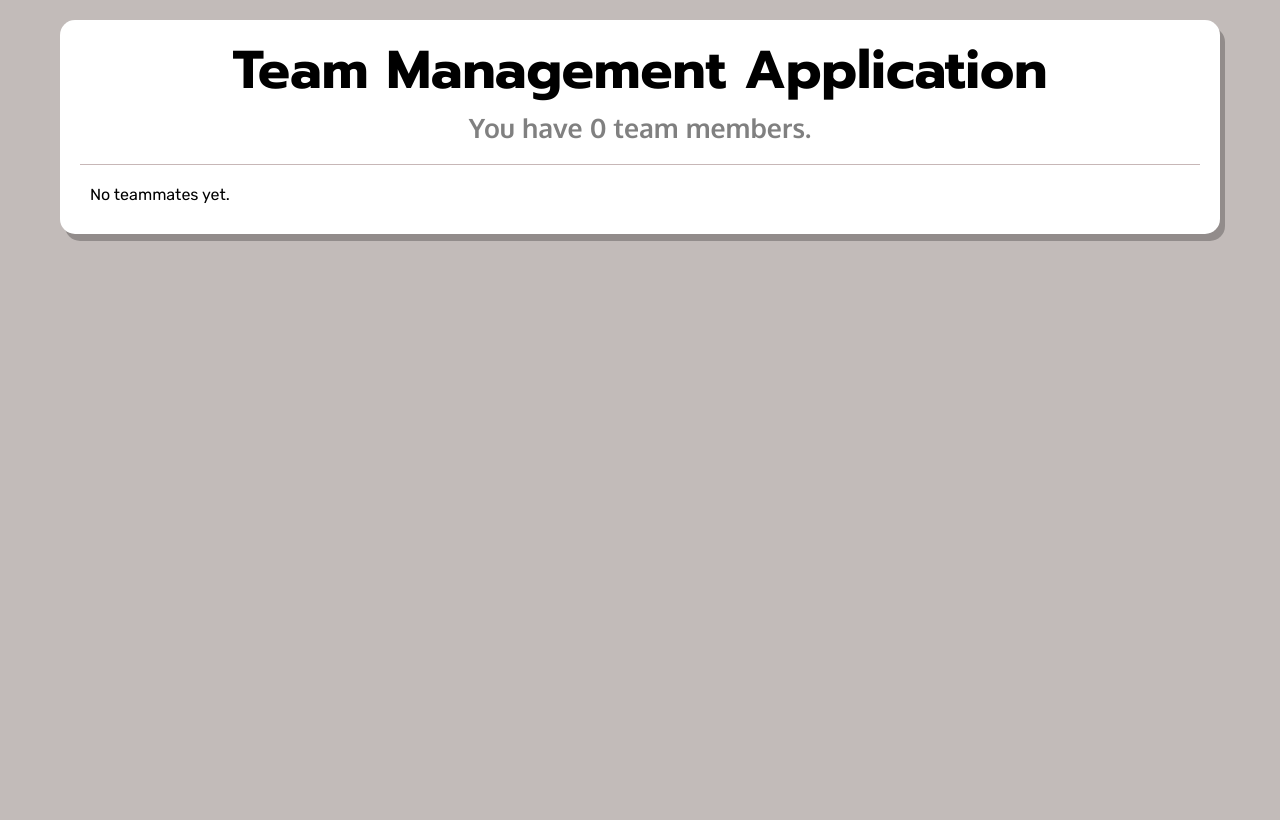
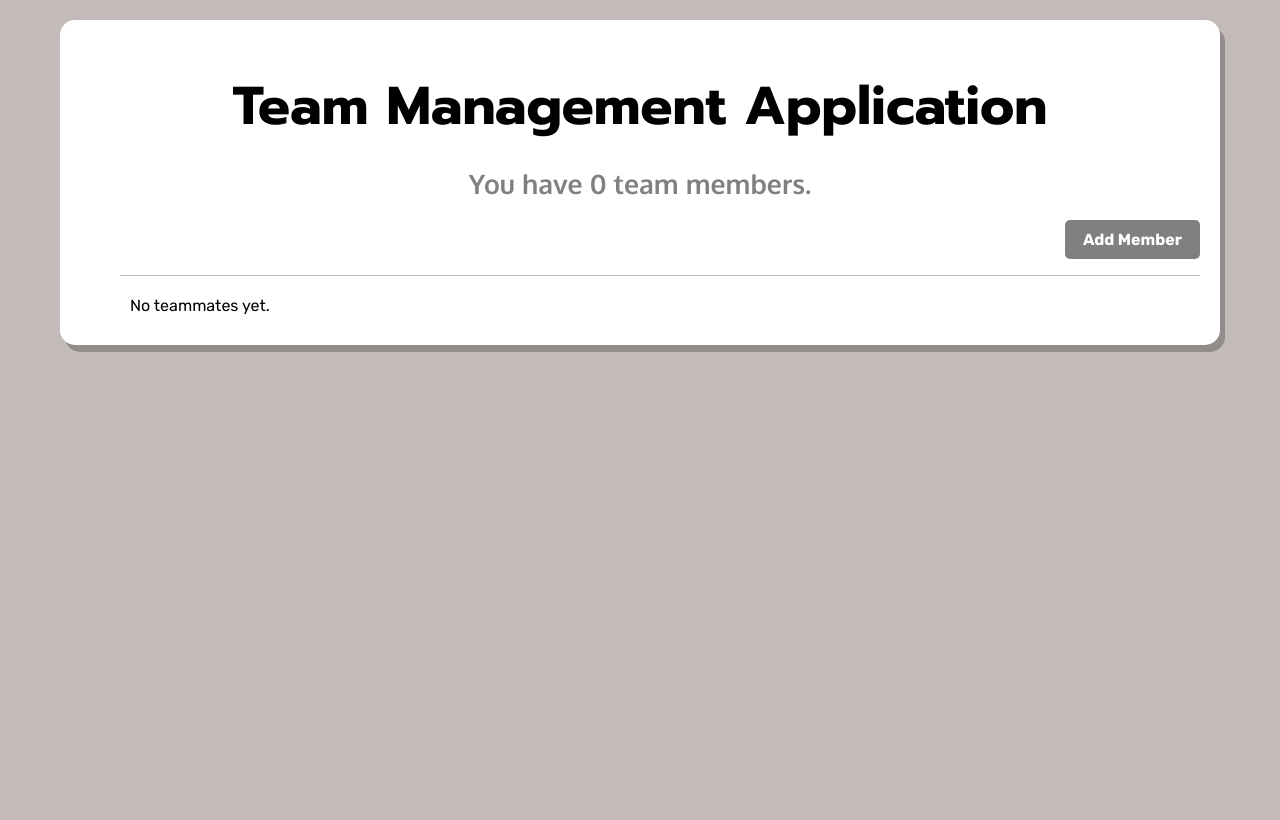
Before and after one commit to tylerlam1/team-management, a Django app: page / in a window 1280 px wide. After the commit the page ends 352 px from the top, so only its background shows below. Run offline with Django 4.2, Linux system fonts and the light colour scheme; data that the repository does not hold is empty.

Commit message:
feat: Add member button

```diff
--- a/manager/static/style.css
+++ b/manager/static/style.css
@@ -1,23 +1,10 @@
 /* Oxygen, Prompt, Roboto, Rubik, Arvo */
 @import url("https://fonts.googleapis.com/css2?family=Arvo:ital,wght@0,400;0,700;1,400;1,700&family=Oxygen:wght@300;400;700&family=Prompt:ital,wght@0,100;0,200;0,300;0,400;0,500;0,600;0,700;0,800;0,900;1,100;1,200;1,300;1,400;1,500;1,600;1,700;1,800;1,900&family=Roboto:wght@300;400;500;700&family=Rubik:ital,wght@0,400;0,500;0,700;1,400;1,500&display=swap");
-
-body,
-html {
-  height: 100%;
-  width: 100%;
-}
-
-* {
-  margin: 0;
-  padding: 0;
-  box-sizing: border-box;
-}
 
 body {
   font-family: "Rubik", -apple-system, BlinkMacSystemFont, "Segoe UI", Roboto,
     Oxygen, Ubuntu, Cantarell, "Open Sans", "Helvetica Neue", sans-serif;
   background-color: #c2bbb9;
-  color: "#131516";
   max-width: 1200px;
   margin: auto;
 }
@@ -26,6 +13,7 @@ h1 {
   font-family: "Prompt", sans-serif;
   font-size: 40pt;
   text-align: center;
+  margin-bottom: 20px;
 }
 
 h2 {
@@ -33,13 +21,7 @@ h2 {
   font-size: 20pt;
   text-align: center;
   color: grey;
-  margin-bottom: 20px;
-}
-
-p {
-  font-family: "Rubik", sans-serif;
-  font-size: 12pt;
-  color: #000000;
+  margin: 0 0 20px 0;
 }
 
 .content {
@@ -48,6 +30,22 @@ p {
   border-radius: 15px;
   box-shadow: 5px 7px 0px rgba(0, 0, 0, 0.25);
   margin: 20px;
+}
+
+.button {
+  width: 115px;
+  background: grey;
+  padding: 10px;
+  text-align: center;
+  border-radius: 5px;
+  color: white;
+  font-weight: bold;
+  text-decoration: none;
+}
+
+.right-align {
+  display: flex;
+  justify-content: flex-end;
 }
 
 ul {
--- a/manager/templates/index.html
+++ b/manager/templates/index.html
@@ -4,6 +4,9 @@
 <div class="content">
   <h1>Team Management Application</h1>
   <h2>You have {{ object_list|length }} team members.</h2>
+  <div class="right-align">
+    <a href="/add" class="button">Add Member</a>
+  </div>
   <ul>
     {% for user in object_list %}
     <li>
```
